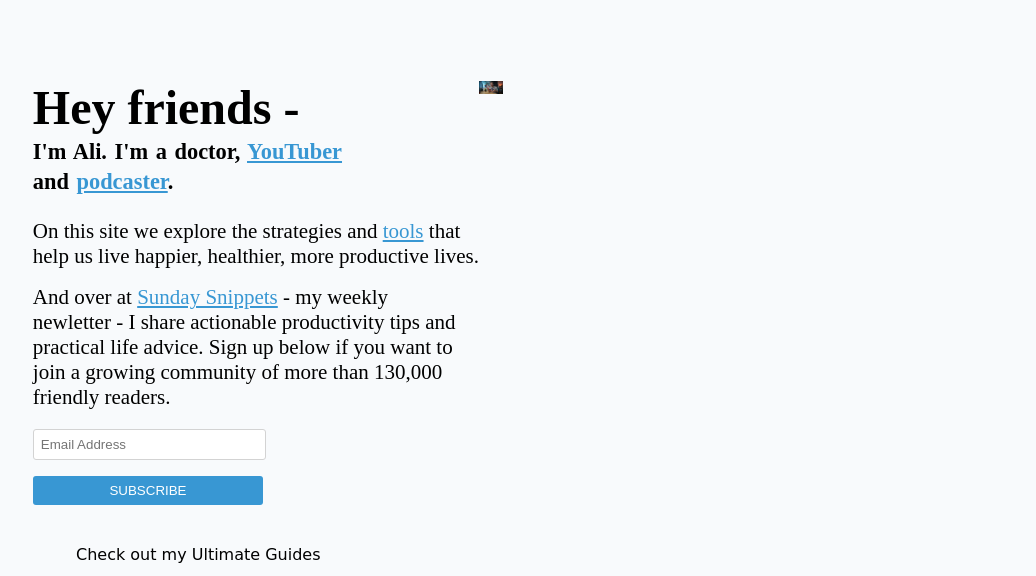
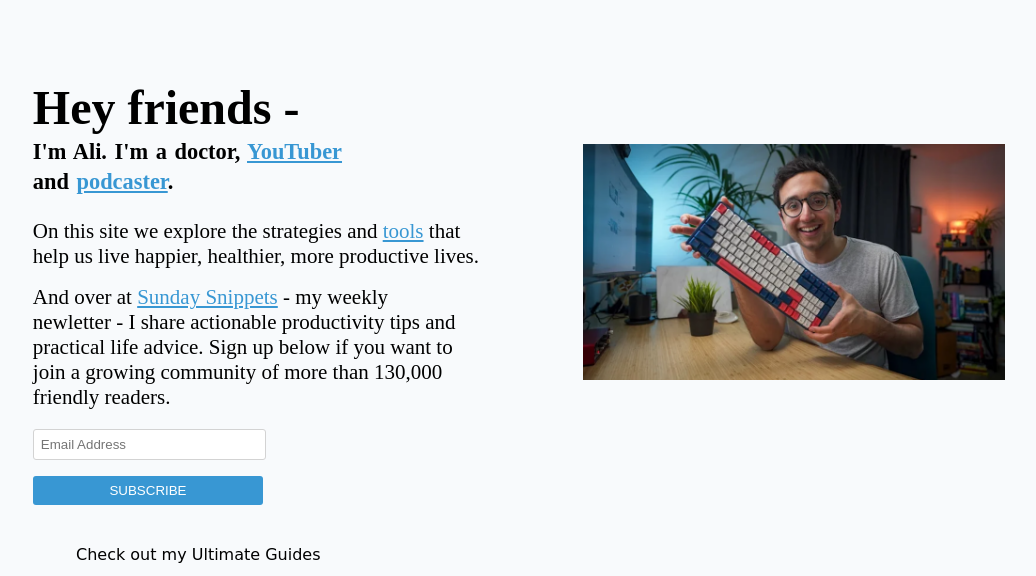
Before and after one commit to PriyansuMaurya/Ali-Abdaals-Newsletter, a Flask app: page / in a window 1280 px wide. Shown: the part 111-687 px from the top of the page, without its empty margins (228-1264 px from the left). Run offline with Flask 2, Linux system fonts and the light colour scheme.

Commit message:
aliabaas
removed css id homeImg from courses.css that was causing aliabdaas image in in entry page problem

```diff
--- a/aliabdaal/static/courses.css
+++ b/aliabdaal/static/courses.css
@@ -81,12 +81,6 @@ body a:hover{
 
 .container2_sub3_1_1_1 {
   margin-top: 12px;
-}
-
-#homeImg {
-  width: 24px;
-  margin-left: 0px;
-  margin-top: 0px;
 }
 
 #pushUp {
--- a/aliabdaal/templates/entry.html
+++ b/aliabdaal/templates/entry.html
@@ -34,7 +34,7 @@
 
         </div>
         <div class="rightContainer">
-            <img src="./static/images/aliabbas_thumbnail.png" alt="aliabbas" id="homeImg">
+            <img  src={{ url_for('static', filename='/images/aliabbas_thumbnail.png')}} alt="aliabbas" id="homeImg">
             <!-- <iframe src="https://www.youtube-nocookie.com/f7f1aaab-dcb4-45ff-8610-d85e9969db31" width="100%" height="300"> -->
             <!-- </iframe> -->
         </div>
@@ -158,7 +158,7 @@
 
         </div>
         <div class="container5_2">
-            <img src="./static/images/container4.jpg" alt="container4" id="countainer5Img">
+            <img src={{ url_for('static', filename='/images/container4.jpg')}}  alt="container4" id="countainer5Img">
         </div>
     </div>
 
```
